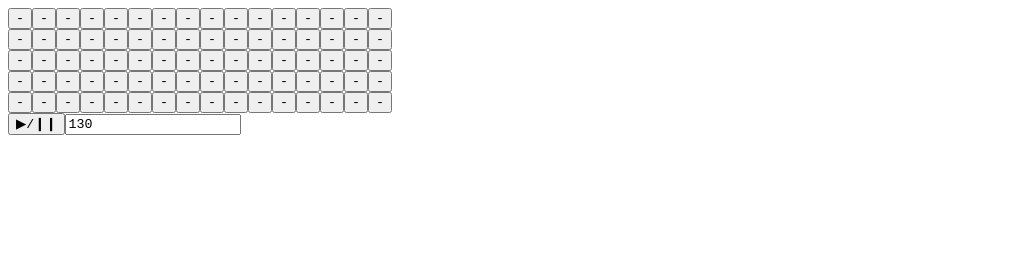
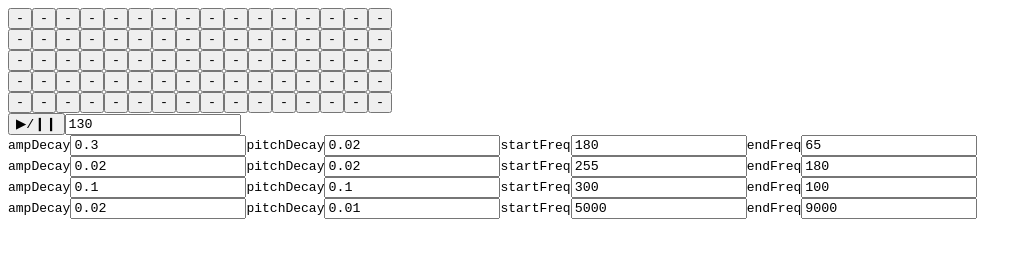
Before and after one commit to agnesesterhuizen/dm1k, a plain HTML site: page index.html in a window 1280 px wide. Shown: the whole page, without its empty margins (0-1032 px from the left). Drawn offline with Linux system fonts and the light colour scheme.

Commit message:
enable soundedit

```diff
--- a/index.html
+++ b/index.html
@@ -11,4 +11,5 @@
     let b = document.body;
   </script>
   <script src="bundle.js"></script>
+  <script src="soundedit.js"></script>
 </html>
```
